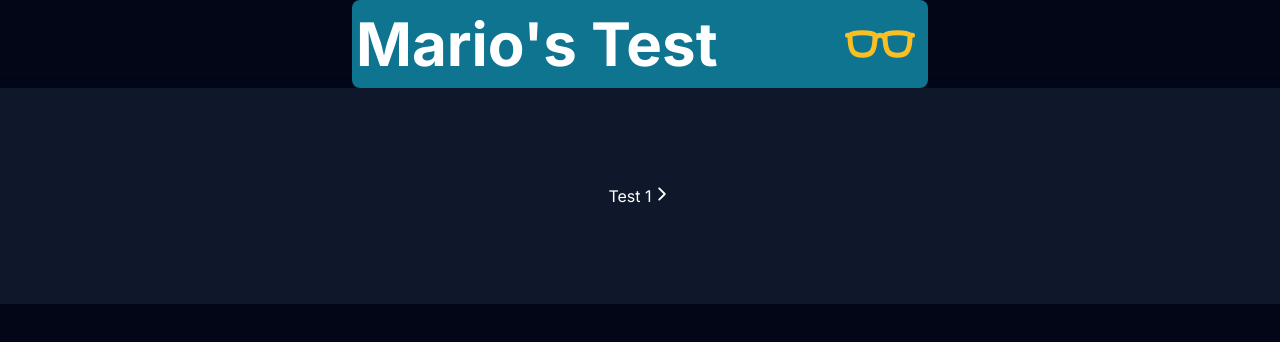
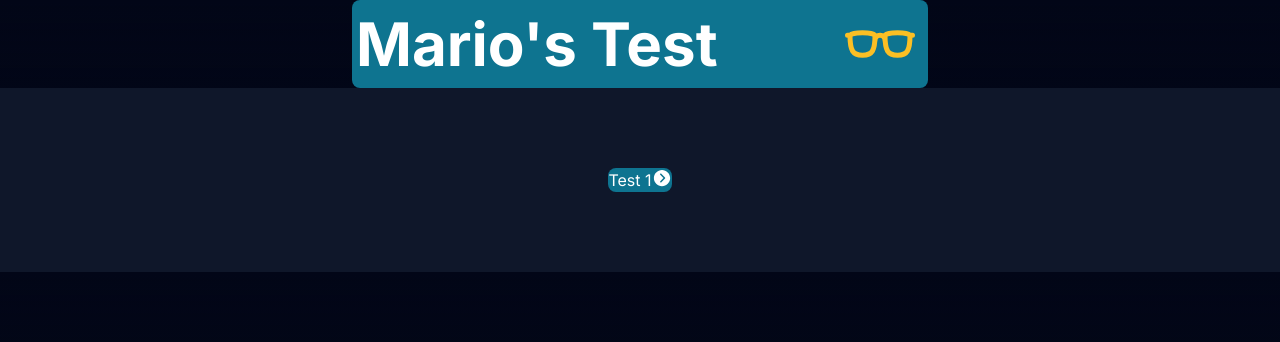
Before and after one commit to Mauro-js/Mario-sTest, a Next.js app: page / in a window 1280 px wide. Shown: the top 342 px of the page. Built offline with nearby package versions, Linux system fonts and the light colour scheme.

Commit message:
cambios de apariencia

```diff
--- a/components/dropdown.jsx
+++ b/components/dropdown.jsx
@@ -1,6 +1,6 @@
 'use client'
-import { IoIosArrowForward } from "react-icons/io";
-import { IoIosArrowDown } from "react-icons/io";
+import { IoIosArrowDroprightCircle } from "react-icons/io";
+import { IoIosArrowDropdownCircle } from "react-icons/io";
 import { useState } from 'react';
 
 const Dropdown = () => {
@@ -11,17 +11,15 @@ const Dropdown = () => {
   };
 
   return (
-    <div className="min-w-full mx-auto">
-      <div className="w-96 flex text-xl">
-      Test 1
+    <div className="min-w-full">
         <button
           type="button"
-          className="flex"
+          className="flex w-1/2 mx-auto justify-between font-blod bg-cyan-700 rounded-lg "
           onClick={toggleDropdown}
         >
-          {isOpen ? <IoIosArrowDown className="my-auto" size={20} /> : <IoIosArrowForward className="my-auto" size={20} />}
+          <span className="font-blod mx-auto my-auto text-3xl">Test 1</span>
+          {isOpen ? <IoIosArrowDropdownCircle className="my-auto mx-4" size={20} /> : <IoIosArrowDroprightCircle className="my-auto" size={20} />}
         </button>
-      </div>
       {isOpen && (
         <div
           className="origin-top-right absolute right-0 mt-2 w-56 rounded-md shadow-lg ring-1 ring-black ring-opacity-5 focus:outline-none"
--- a/src/app/layout.js
+++ b/src/app/layout.js
@@ -8,7 +8,7 @@ const Header = () => {
   return (
     <header className="text-white py-0 m-0">
       <div className="bg-cyan-700 max-h-28 max-w-56 md:max-w-md lg:max-w-lg xl:max-w-xl rounded-lg mx-auto text-center  flex-col md:flex-row  font-bold flex md:justify-between p-1">
-        <span className="sm:my-auto my-1 text-4xl sm:text-4xl md:text-5xl lg:text-6xl">Mario's Test</span>
+        <h1 className="sm:my-auto my-1 text-4xl sm:text-4xl md:text-5xl lg:text-6xl">Mario's Test</h1>
         <IoGlassesOutline className=" md:my-auto mx-auto md:mx-1 text-amber-400" size={80} />
       </div>
     </header>
--- a/src/app/page.js
+++ b/src/app/page.js
@@ -3,7 +3,7 @@ import Dropdown from "../../components/dropdown";
 
 export default function Home() {
   return (
-    <main className="flex w-full h-full bg-slate-900 flex-col p-24">
+    <main className="flex w-full h-full bg-slate-900 flex-col p-20">
       <Dropdown />
     </main>
   );
```
